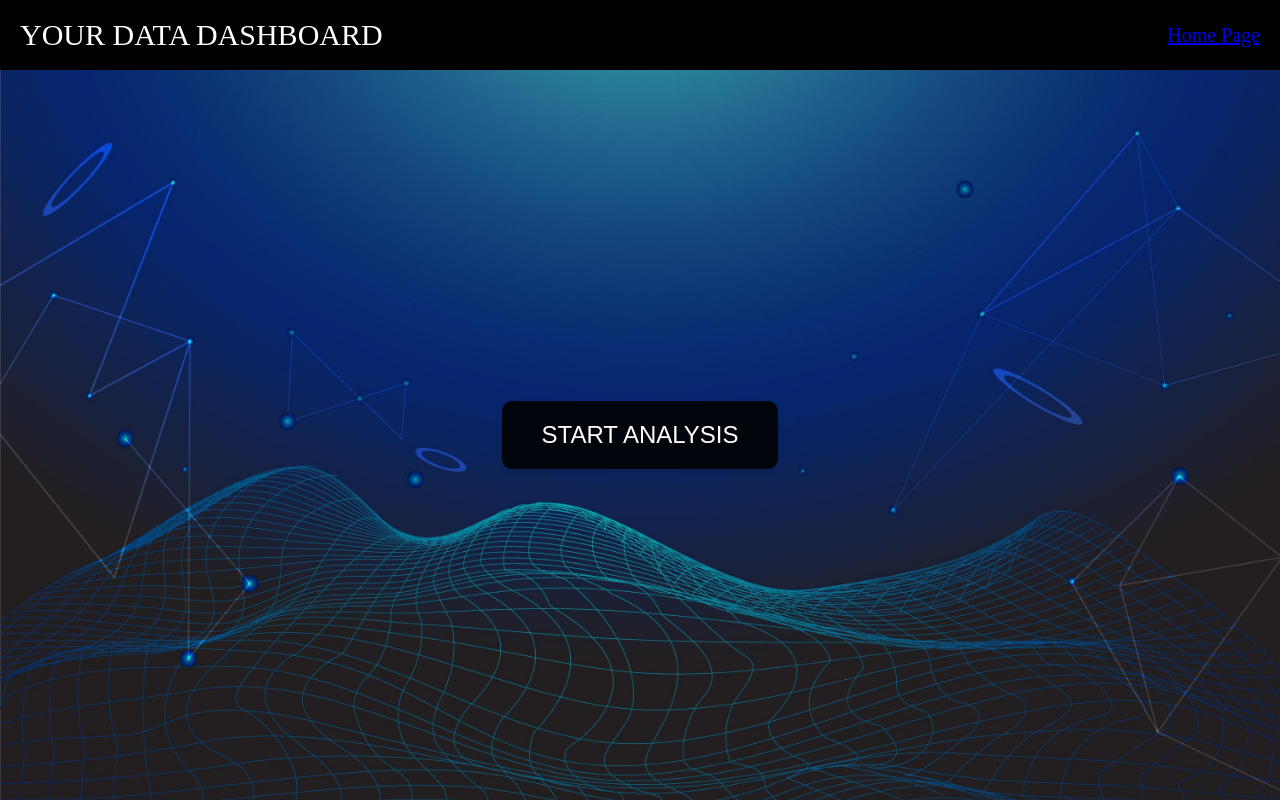
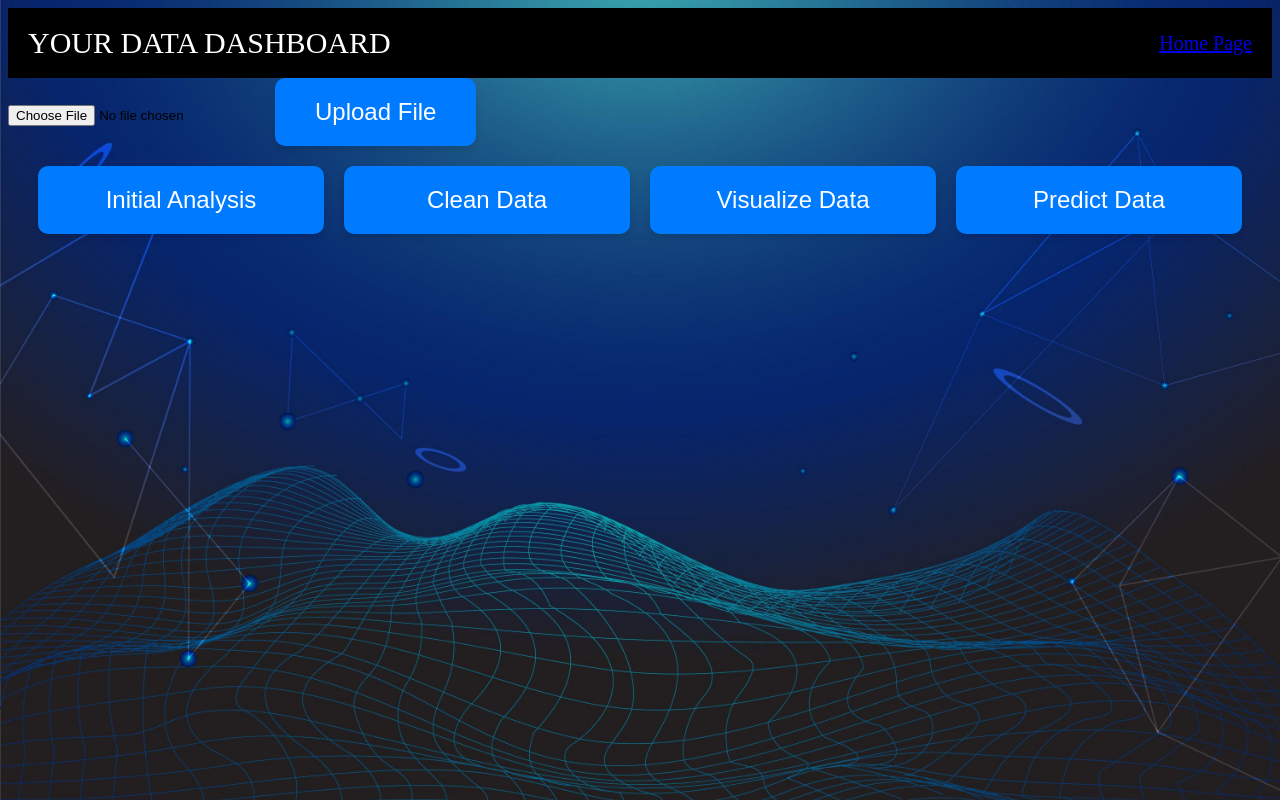
Before and after one commit to ishanvilakhani/Dashboard, a Flask app: page / in a window 1280 px wide. Run offline with Flask 3, Linux system fonts and the light colour scheme.

Commit message:
adding more changes

```diff
--- a/app.py
+++ b/app.py
@@ -1,5 +1,8 @@
-from flask import Flask, request, jsonify, render_template
+from flask import Flask, request, jsonify, render_template, send_file
 import pandas as pd
+import seaborn as sns
+import matplotlib.pyplot as plt
+import io, base64
 
 app = Flask(__name__)
 df = None  # global var to store df
@@ -10,10 +13,6 @@ df = None  # global var to store df
 def index():
     return render_template('index.html') # start running wtv code index has
 
-@app.route('/table')
-def table():
-    return render_template('table.html')
-
 @app.route('/upload', methods=['POST'])
 def upload_file():
     global df
@@ -23,22 +22,40 @@ def upload_file():
     if file.filename == '':
         return jsonify({'error': 'No selected file'})
 
-# ------------------------------------- TREATING IT LIKE A DF AND USING IT  -----------------------------------------------------
+    df = pd.read_csv(file)
+    return jsonify({'message': 'File uploaded successfully'})
 
-    df = pd.read_csv(file)
+# -------------------------------------  INITIAL ANALYSIS  -----------------------------------------------------
+
+@app.route('/table')
+def table():
+    global df
+    if df is None:
+        return "No data available. Please upload a file first.", 400
+
     rows, cols = df.shape
     columns = df.columns.tolist()
     nan_counts = df.isna().sum().to_dict()
     zero_counts = (df == 0).sum().to_dict()
 
+    return render_template('table.html', rows=rows, cols=cols, columns=columns, nan_counts=nan_counts, zero_counts=zero_counts)
+
 # ------------------------------------- RETURN JSONIFY OBJECT FOR SCRIPT.JS  -----------------------------------------------------
-    return jsonify({
-        'rows': rows,
-        'cols': cols,
-        'columns': columns,
-        'nan_counts': nan_counts,
-        'zero_counts': zero_counts
-    })
+
+@app.route('/visualize')
+def visualize():
+    global df
+    if df is None:
+        return "No data available. Please upload a file first.", 400
+
+    corr = df.corr()
+    plt.figure(figsize=(10, 8))
+    sns.heatmap(corr, annot=True, cmap='coolwarm', linewidths=.5)
+    buf = io.BytesIO()
+    plt.savefig(buf, format='png')
+    buf.seek(0)
+    image_base64 = base64.b64encode(buf.getvalue()).decode('utf-8')
+    return render_template('visualize.html', image_base64=image_base64)
 
 # --------------
 if __name__ == '__main__':
--- a/static/style.css
+++ b/static/style.css
@@ -1,4 +1,4 @@
-/* Reset margin and padding for the body, set font-family, and configure height and flex properties */
+/* Reset margin and padding for the body, set font-family, and configure height and flex properties
 body {
     margin: 0;
     padding: 0;
@@ -60,3 +60,64 @@ body {
 .center-button:hover {
     background-color: #0056b3;
 }
+ */
+
+
+ body {
+    margin: 0;
+    padding: 0;
+    font-family: 'Times New Roman', Times, serif;
+    height: 100vh;
+    display: flex;
+    flex-direction: column;
+    background: url('{{ url_for('static', filename='Background.png') }}') no-repeat center center fixed;
+    background-size: cover;
+}
+
+.top-bar {
+    width: 100%;
+    height: 70px;
+    background-color: black;
+    display: flex;
+    justify-content: space-between;
+    align-items: center;
+    padding: 0 20px;
+    box-sizing: border-box;
+}
+
+.top-bar .text-left {
+    color: white;
+    font-size: 30px;
+}
+
+.top-bar .text-right {
+    color: white;
+    font-size: 20px;
+}
+
+.button-container {
+    display: flex;
+    justify-content: space-around;
+    align-items: center;
+    width: 100%;
+    margin-top: 20px;
+    padding: 0 20px;
+    box-sizing: border-box;
+}
+
+.home-button {
+    font-size: 24px;
+    padding: 20px 40px;
+    border: none;
+    background-color: #007BFF;
+    color: white;
+    border-radius: 10px;
+    cursor: pointer;
+    box-shadow: 0 4px 6px rgba(0, 0, 0, 0.1);
+    flex: 1;
+    margin: 0 10px;
+}
+
+.home-button:hover {
+    background-color: #0056b3;
+}
--- a/templates/index.html
+++ b/templates/index.html
@@ -20,16 +20,66 @@
             <a href="/">Home Page</a>
         </div>
     </div>
-    <!-- Background container to center the button -->
-    <div class="background">
-        <div class="center-container">
-            <button id="navigateButton" class="center-button">START ANALYSIS</button>
-        </div>
+    <!-- File upload container -->
+    <div class="upload-container">
+        <input type="file" id="fileInput" accept=".csv, .tsv, .txt" />
+        <button id="uploadButton" class="home-button">Upload File</button>
     </div>
+    <!-- Button container to center the buttons under the top bar -->
+    <div class="button-container">
+        <button class="home-button" id="initialAnalysisButton">Initial Analysis</button>
+        <button class="home-button" id="cleanDataButton">Clean Data</button>
+        <button class="home-button" id="visualizeDataButton">Visualize Data</button>
+        <button class="home-button" id="predictDataButton">Predict Data</button>
+    </div>
+    <script src="{{ url_for('static', filename='script.js') }}"></script>
     <script>
-        // JS to navigate to the table page when the button is clicked
-        document.getElementById('navigateButton').addEventListener('click', () => {
-            window.location.href = "/table";
+        let fileUploaded = false;
+
+        document.getElementById('uploadButton').addEventListener('click', () => {
+            const fileInput = document.getElementById('fileInput');
+            const file = fileInput.files[0];
+
+            if (!file) {
+                alert('Please select a file first.');
+                return;
+            }
+
+            const formData = new FormData();
+            formData.append('file', file);
+
+            fetch('/upload', {
+                method: 'POST',
+                body: formData
+            })
+            .then(response => response.json())
+            .then(data => {
+                if (data.error) {
+                    alert(data.error);
+                } else {
+                    alert('File uploaded successfully.');
+                    fileUploaded = true;
+                }
+            })
+            .catch(error => {
+                console.error('Error:', error);
+            });
+        });
+
+        function checkFileUploadAndNavigate(url) {
+            if (!fileUploaded) {
+                alert('Please upload a file first.');
+                return;
+            }
+            window.location.href = url;
+        }
+
+        document.getElementById('initialAnalysisButton').addEventListener('click', () => {
+            checkFileUploadAndNavigate("/table");
+        });
+
+        document.getElementById('visualizeDataButton').addEventListener('click', () => {
+            checkFileUploadAndNavigate("/visualize");
         });
     </script>
 </body>
```
Also changed, not shown: templates/table.html (+17 -5 lines), templates/visualize.html (added, +21 -0 lines).
